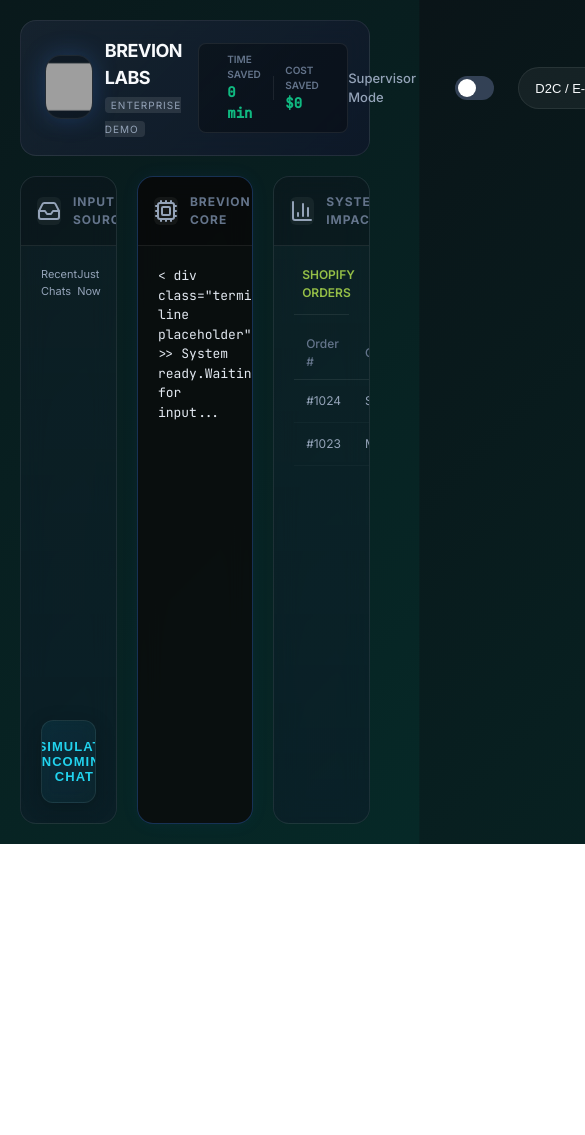
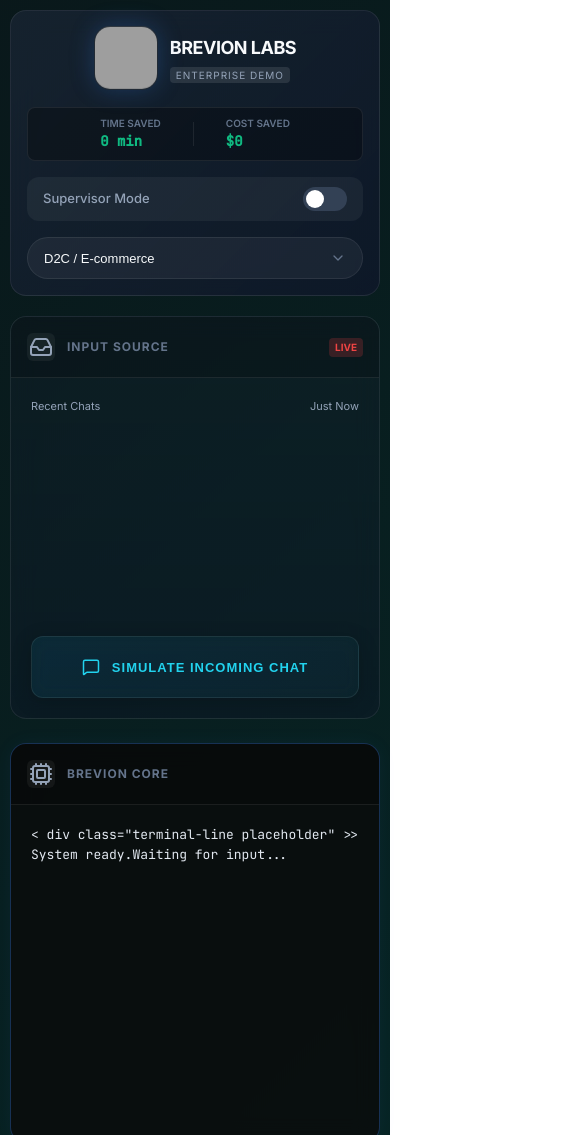
Before and after one commit to harshitsahu04/Brevion-Labs-Demo, a plain HTML site: page index.html in a window 390 px wide. Shown: the top 1135 px of the page, 585 px wide, since content can reach past the window. Before the commit the page ends 844 px from the top, so only its background shows below. Drawn offline with nearby package versions, Linux system fonts and the light colour scheme; grey boxes are pictures that could not be loaded.

Commit message:
Update style.css

```diff
--- a/style.css
+++ b/style.css
@@ -799,6 +799,78 @@
     }
 }
 
+/* --- MOBILE RESPONSIVENESS --- */
+@media (max-width: 1024px) {
+    body {
+        height: auto;
+        overflow-y: auto;
+    }
+
+    .app-container {
+        height: auto;
+        padding: 10px;
+        overflow-y: visible;
+    }
+
+    .glass-header {
+        flex-direction: column;
+        gap: 16px;
+        padding: 16px;
+    }
+
+    .brand-section {
+        width: 100%;
+        justify-content: center;
+    }
+
+    .stats-ticker {
+        width: 100%;
+        justify-content: center;
+        gap: 20px;
+    }
+
+    .controls-section {
+        width: 100%;
+        flex-direction: column;
+        gap: 16px;
+    }
+
+    .supervisor-toggle-wrapper {
+        width: 100%;
+        justify-content: space-between;
+        background: rgba(255, 255, 255, 0.05);
+        padding: 10px 16px;
+        border-radius: 12px;
+    }
+
+    .custom-dropdown {
+        width: 100%;
+    }
+
+    .grid-layout {
+        display: flex;
+        flex-direction: column;
+        gap: 24px;
+        padding-bottom: 40px;
+    }
+
+    .column {
+        height: auto;
+        min-height: 400px;
+    }
+
+    /* Ensure chat interface takes height in mobile */
+    .chat-interface {
+        min-height: 300px;
+    }
+
+    /* Adjust modal for mobile */
+    .hitl-modal {
+        width: 95%;
+        margin: 0 auto;
+    }
+}
+
 @keyframes fadeIn {
     from {
         opacity: 0;
```
